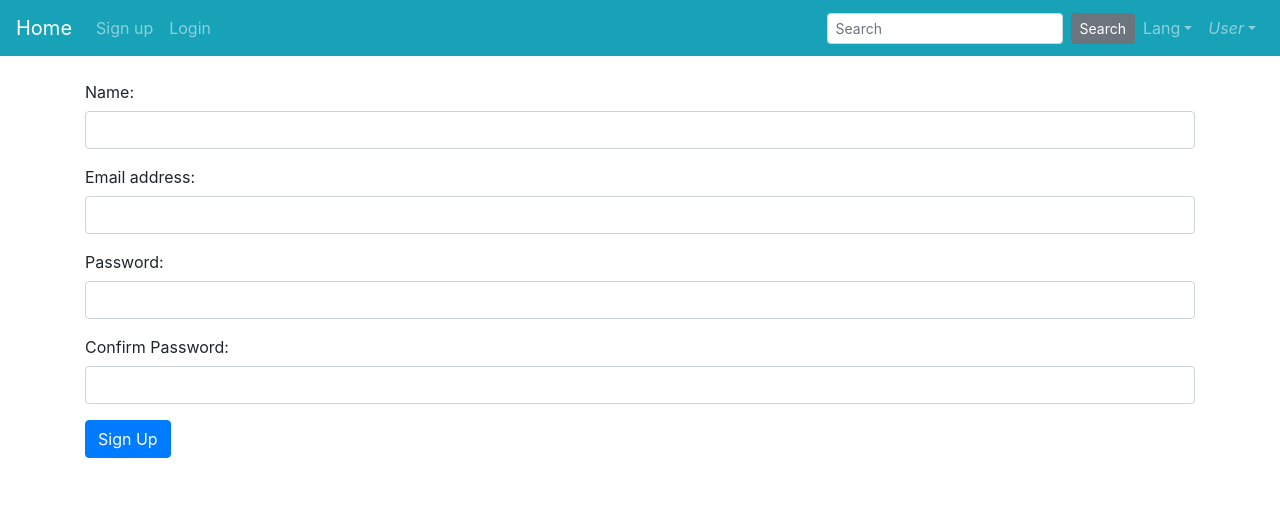
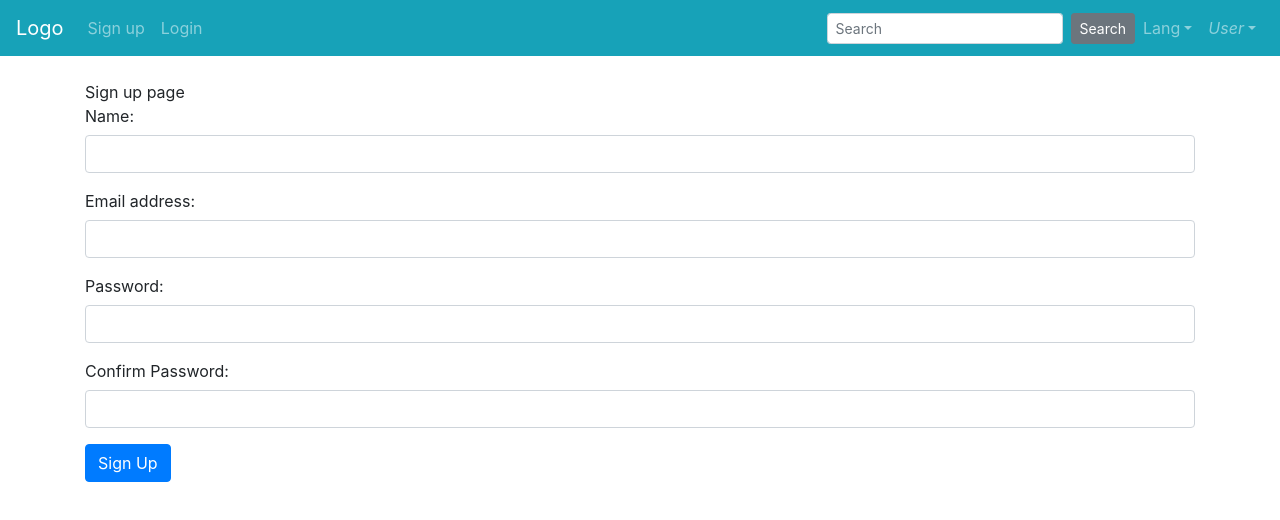
Before and after one commit to sorate7624/find_restaurant, a Vue app in the folder front/: page /signup in a window 1280 px wide. Shown: the top 520 px of the page. Built offline with nearby package versions, Linux system fonts and the light colour scheme.

Commit message:
login/signup submit alert처리

```diff
--- a/front/src/components/NavBar.vue
+++ b/front/src/components/NavBar.vue
@@ -1,15 +1,13 @@
 <template>
   <b-navbar toggleable="lg" type="dark" variant="info">
-    <b-navbar-brand href="/">Home</b-navbar-brand>
+    <b-navbar-brand href="/">Logo</b-navbar-brand>
 
     <b-navbar-toggle target="nav-collapse"></b-navbar-toggle>
 
     <b-collapse id="nav-collapse" is-nav>
       <b-navbar-nav>
-        <!-- <b-nav-item href="#">Link</b-nav-item> -->
         <b-nav-item href="/signup">Sign up</b-nav-item>
         <b-nav-item href="/login">Login</b-nav-item>
-        <!-- <b-nav-item href="#" disabled>Disabled</b-nav-item> -->
       </b-navbar-nav>
 
       <!-- Right aligned nav items -->
--- a/front/src/pages/login/index.vue
+++ b/front/src/pages/login/index.vue
@@ -1,5 +1,6 @@
 <template>
   <div class="mt-4">
+    <div>Login page</div>
     <b-form @submit.prevent="onSubmit">
       <b-form-group label="Email address:">
         <b-form-input v-model="form.email" type="email" required></b-form-input>
@@ -25,7 +26,9 @@
       }
     },
     methods: {
-      onSubmit() {}
+      onSubmit() {
+        alert('Login submit!');
+      }
     }
   }
 </script>
--- a/front/src/pages/signup/index.vue
+++ b/front/src/pages/signup/index.vue
@@ -1,5 +1,6 @@
 <template>
   <div class="mt-4">
+    <div>Sign up page</div>
     <b-form @submit.prevent="onSubmit">
       <b-form-group label="Name:">
         <b-form-input v-model="form.name" type="text" required></b-form-input>
@@ -35,7 +36,9 @@
       }
     },
     methods: {
-      onSubmit() {}
+      onSubmit() {
+        alert('Signup submit!');
+      }
     }
   }
 </script>
```
